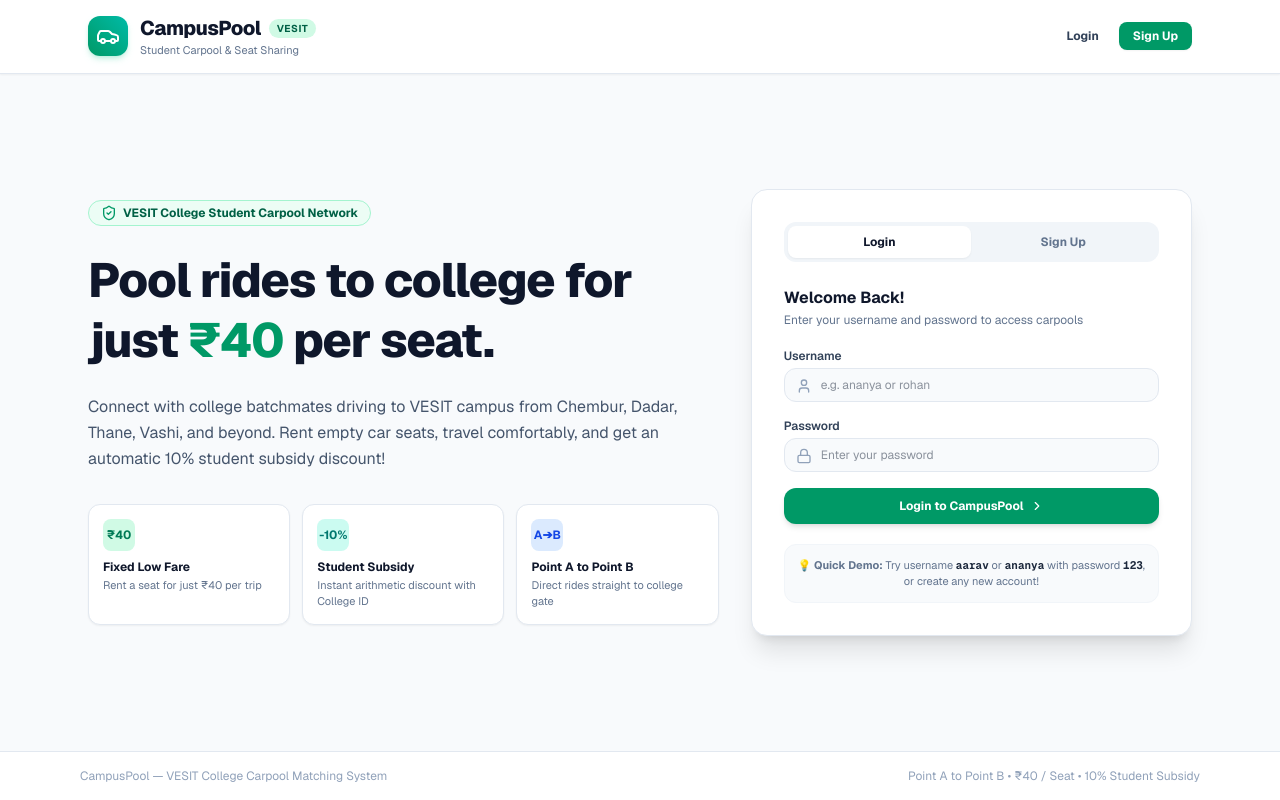
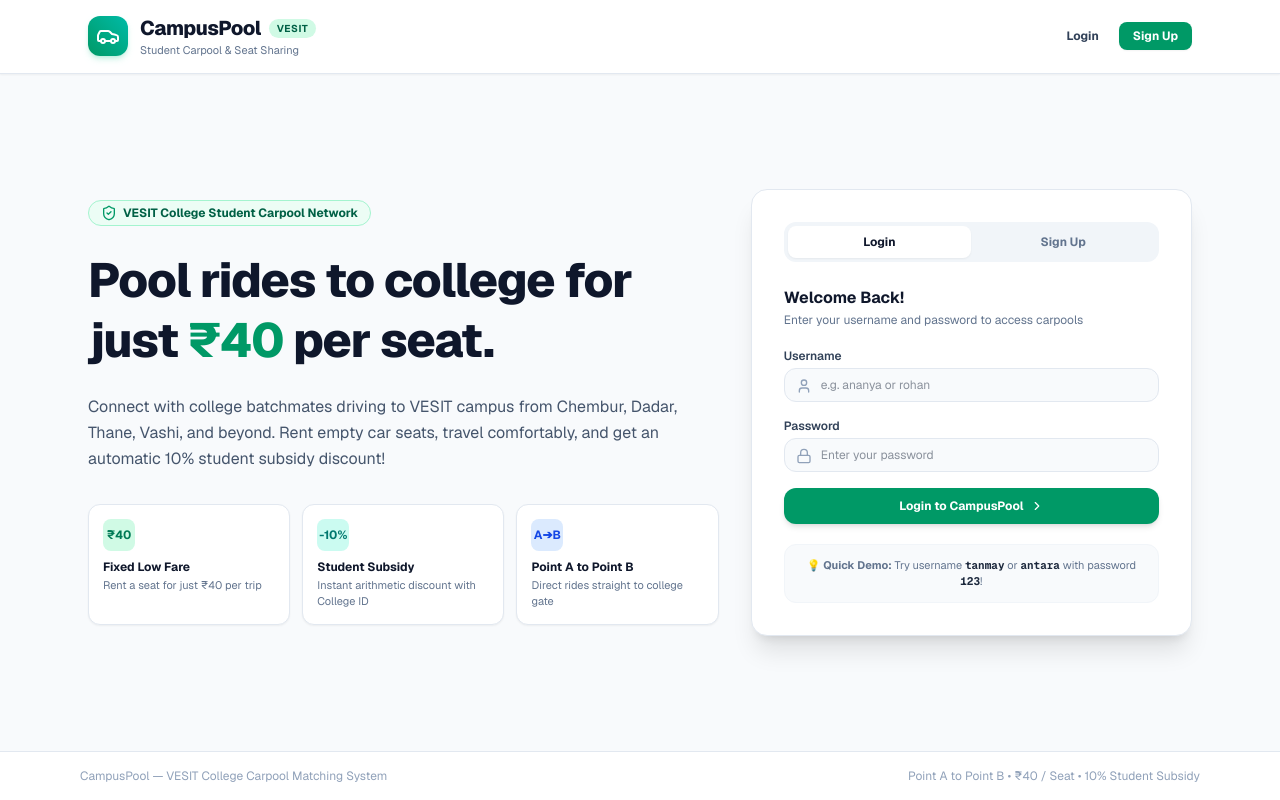
Before and after one commit to Antara-Parab/ridesync-dbms, a Next.js app: page / in a window 1280 px wide. Built offline with nearby package versions, Linux system fonts and the light colour scheme.

Commit message:
feat(ui): update landing page demo credentials to student accounts with password 123

```diff
--- a/src/app/page.tsx
+++ b/src/app/page.tsx
@@ -487,7 +487,7 @@ export default function CampusPoolApp() {
                 </form>
 
                 <div className="mt-5 p-3 rounded-xl bg-slate-50 border border-slate-100 text-[11px] text-slate-500 text-center">
-                  💡 <strong>Quick Demo:</strong> Try username <code className="font-bold text-slate-800 font-mono">aarav</code> or <code className="font-bold text-slate-800 font-mono">ananya</code> with password <code className="font-bold text-slate-800 font-mono">123</code>, or create any new account!
+                  💡 <strong>Quick Demo:</strong> Try username <code className="font-bold text-slate-800 font-mono">tanmay</code> or <code className="font-bold text-slate-800 font-mono">antara</code> with password <code className="font-bold text-slate-800 font-mono">123</code>!
                 </div>
               </div>
             </div>
```
